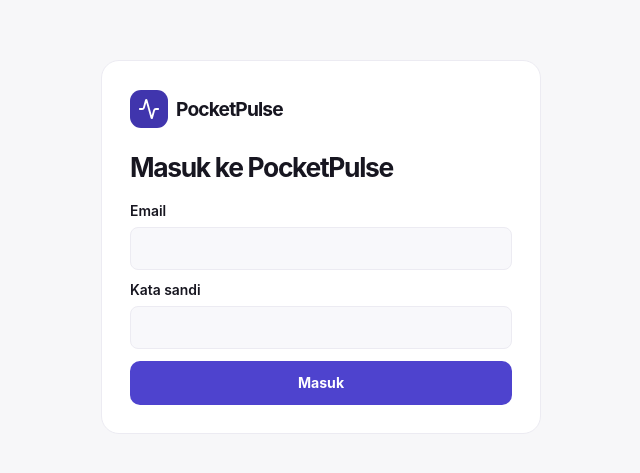
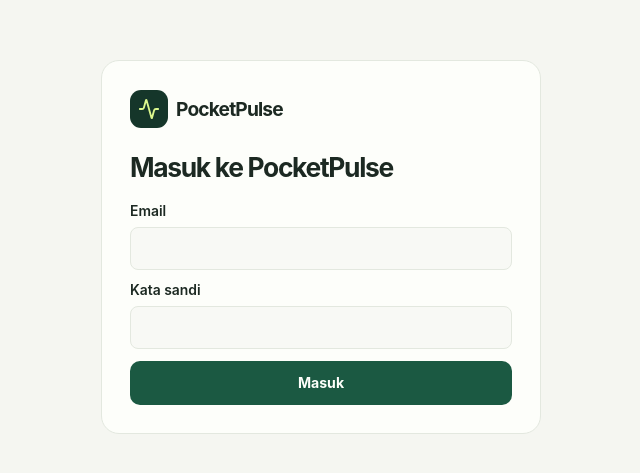
Before and after one commit to RaphChristophr/PocketPulse, a React (Vite) app: page / in a window 1280 px wide. Shown: the part 153-626 px from the top of the page, without its empty margins (319-959 px from the left). Built offline with nearby package versions, Linux system fonts and the light colour scheme; no server answers.

Commit message:
Restore PocketPulse green palette

```diff
--- a/index.html
+++ b/index.html
@@ -3,7 +3,7 @@
   <head>
     <meta charset="UTF-8" />
     <meta name="viewport" content="width=device-width, initial-scale=1, viewport-fit=cover" />
-    <meta name="theme-color" content="#f7f7f9" />
+    <meta name="theme-color" content="#f6f7f2" />
     <link rel="icon" href="/icon-192.png" />
     <link rel="apple-touch-icon" href="/icon-192.png" />
     <meta name="description" content="Catat transaksi dan pantau budget mingguan serta periode gajian." />
--- a/src/styles.css
+++ b/src/styles.css
@@ -1,21 +1,21 @@
 :root {
   --font: "Avenir Next", Inter, ui-sans-serif, system-ui, sans-serif;
-  --canvas: #f7f7f9;
-  --paper: #ffffff;
-  --wash: #f8f8fb;
-  --ink: #171620;
-  --muted: #605e6c;
-  --line: #ecebf2;
-  --accent: #4e43ce;
-  --accent-deep: #4035ad;
-  --accent-light: #eeecfc;
-  --accent-bright: #ffffff;
-  --on-dark: #ffffff;
-  --dark-muted: #eeeaff;
+  --canvas: #f5f6f1;
+  --paper: #fdfefa;
+  --wash: #f8f9f5;
+  --ink: #1c2922;
+  --muted: #57645d;
+  --line: #e3e8df;
+  --accent: #1b5942;
+  --accent-deep: #15362a;
+  --accent-light: #e9f2ea;
+  --accent-bright: #dcf88e;
+  --on-dark: #f5f8ed;
+  --dark-muted: #c2d4c7;
   --danger: #a0372b;
   --danger-bg: #fff0ed;
-  --shadow: #38317425;
-  --overlay: #201b4668;
+  --shadow: #182e2520;
+  --overlay: #16292168;
   --tone-jade: #206148; --soft-jade: #e9f3ea;
   --tone-orange: #a24d21; --soft-orange: #f9eee3;
   --tone-blue: #375c90; --soft-blue: #eaf0f8;
@@ -188,13 +188,13 @@ p { line-height: 1.5; }
   .topbar { min-height: 57px; padding-top: env(safe-area-inset-top, 0px); }
   .mobile-brand { display: inline-flex; font-size: 1.03rem; align-self: auto; }
   .mobile-brand .brand-mark { width: 32px; height: 32px; border-radius: 8px; }
-  .main-nav { position: fixed; inset: auto 0 0; z-index: 2; margin: 0; display: grid; grid-template-columns: repeat(2, minmax(0, 1fr)) 64px repeat(2, minmax(0, 1fr)); grid-template-rows: 53px; background: rgb(255 255 255 / 96%); border-top: 1px solid var(--line); box-shadow: 0 -5px 20px rgb(35 29 78 / 5%); padding: 4px max(4px, env(safe-area-inset-right, 0px)) max(4px, env(safe-area-inset-bottom, 0px)) max(4px, env(safe-area-inset-left, 0px)); gap: 0; }
+  .main-nav { position: fixed; inset: auto 0 0; z-index: 2; margin: 0; display: grid; grid-template-columns: repeat(2, minmax(0, 1fr)) 64px repeat(2, minmax(0, 1fr)); grid-template-rows: 53px; background: color-mix(in srgb, var(--paper) 96%, transparent); border-top: 1px solid var(--line); box-shadow: 0 -5px 20px color-mix(in srgb, var(--ink) 5%, transparent); padding: 4px max(4px, env(safe-area-inset-right, 0px)) max(4px, env(safe-area-inset-bottom, 0px)) max(4px, env(safe-area-inset-left, 0px)); gap: 0; }
   .main-nav a { flex-direction: column; justify-content: center; font-size: .72rem; min-height: 49px; padding: 4px 0; gap: 4px; }
   .main-nav a[aria-current="page"] { background: transparent; }
   .main-nav .nav-budget { grid-column: 4; }
   .main-nav .nav-pengaturan { grid-column: 5; }
   .main-nav .nav-riwayat { display: none; }
-  .quick-add { grid-area: 1 / 3; justify-self: center; align-self: start; margin-top: -23px; display: grid; place-items: center; width: 58px; height: 58px; border: 0; border-radius: 50%; color: white; background: var(--violet-button); box-shadow: 0 5px 15px #4d43d454; }
+  .quick-add { grid-area: 1 / 3; justify-self: center; align-self: start; margin-top: -23px; display: grid; place-items: center; width: 58px; height: 58px; border: 0; border-radius: 50%; color: var(--on-dark); background: var(--action-gradient); box-shadow: 0 5px 15px var(--shadow); }
   .content { padding-top: 20px; padding-bottom: calc(128px + env(safe-area-inset-bottom, 0px)); }
   .page-title { margin-bottom: 16px; }
   .page-title h1 { font-size: 1.8rem; }
@@ -249,32 +249,33 @@ p { line-height: 1.5; }
 .sync-status p { color: var(--muted); font-size: .87rem; }
 
 :root {
-  --violet-hero: radial-gradient(ellipse at 77% 24%, #9894ff80, transparent 46%), radial-gradient(ellipse at 0% 62%, #8981ff75, transparent 60%), linear-gradient(143deg, #5548db, #7169e9 62%, #5c51dd);
-  --violet-button: linear-gradient(145deg, #7970ed, #5246d8);
+  --hero-gradient: radial-gradient(ellipse at 77% 24%, #41645380, transparent 55%), linear-gradient(143deg, var(--accent-deep), #294e3d);
+  --action-gradient: linear-gradient(145deg, var(--accent), var(--accent-deep));
   --sheet-radius: 26px;
 }
 
 .spending-home, .spending-insight { max-width: 1000px; margin-inline: auto; }
-.spending-hero { color: white; background: var(--violet-hero); padding: 18px 20px 23px; text-align: center; border-radius: var(--sheet-radius); }
+.spending-hero { color: var(--on-dark); background: var(--hero-gradient); padding: 18px 20px 23px; text-align: center; border-radius: var(--sheet-radius); }
 .hero-toolbar { display: grid; grid-template-columns: 44px minmax(0, 1fr) 44px; gap: 8px; align-items: center; margin-bottom: 22px; }
-.hero-icon { position: relative; display: grid; place-items: center; width: 44px; height: 44px; border-radius: 50%; background: rgb(255 255 255 / 18%); color: white; font-weight: 700; }
+.hero-icon { position: relative; display: grid; place-items: center; width: 44px; height: 44px; border-radius: 50%; background: rgb(255 255 255 / 18%); color: var(--on-dark); font-weight: 700; }
 .hero-demo { position: absolute; bottom: -5px; border-radius: 10px; padding: 1px 5px; background: var(--paper); color: var(--accent-deep); font-size: .62rem; }
+.hero-icon > svg { color: var(--accent-bright); }
 .hero-icon:hover, .spending-hero .icon-button:hover { background: rgb(255 255 255 / 28%); }
 .spending-period { width: fit-content; max-width: 100%; border-radius: 50px; gap: 0; }
 .spending-period .icon-button { border-radius: 50%; width: 35px; height: 40px; flex: none; }
 .spending-period > span { display: block; white-space: normal; text-align: center; font-size: .79rem; }
-.spending-hero .spending-period { justify-self: center; color: white; background: rgb(255 255 255 / 17%); border-color: transparent; }
+.spending-hero .spending-period { justify-self: center; color: var(--on-dark); background: rgb(255 255 255 / 17%); border-color: transparent; }
 .spending-hero :is(a, button):focus-visible, .transaction-dialog .dialog-heading button:focus-visible,
-.transaction-amount :is(button, input):focus-visible { outline-color: white; }
+.transaction-amount :is(button, input):focus-visible { outline-color: var(--on-dark); }
 .spending-hero h1 { font-size: 1rem; font-weight: 620; letter-spacing: 0; }
 .hero-amount { font-size: clamp(2.45rem, 10.5vw, 4.1rem); line-height: 1.08; font-weight: 760; letter-spacing: -.045em; margin: 9px 0; font-variant-numeric: tabular-nums; overflow-wrap: anywhere; }
-.hero-budget { font-size: .82rem; color: #f0edff; padding-inline: 5px; }
-.hero-metrics { display: grid; grid-template-columns: repeat(3, minmax(0, 1fr)); margin-top: 16px; padding: 14px 2px; border-radius: 21px; background: rgb(59 41 181 / 26%); }
+.hero-budget { font-size: .82rem; color: var(--dark-muted); padding-inline: 5px; }
+.hero-metrics { display: grid; grid-template-columns: repeat(3, minmax(0, 1fr)); margin-top: 16px; padding: 14px 2px; border-radius: 21px; background: #15362a66; }
 .hero-metrics > div { display: flex; flex-direction: column; gap: 5px; padding-inline: 6px; align-items: center; overflow-wrap: anywhere; }
 .hero-metrics > div + div { border-left: 1px solid rgb(255 255 255 / 24%); }
-.hero-metrics span, .hero-metrics small { font-size: .72rem; color: #f0edff; }
+.hero-metrics span, .hero-metrics small { font-size: .72rem; color: var(--dark-muted); }
 .hero-metrics strong { font-size: clamp(.9rem, 4vw, 1.35rem); font-variant-numeric: tabular-nums; }
-.desktop-compose { margin-top: 15px; background: white; color: var(--accent-deep); border-radius: 50px; }
+.desktop-compose { margin-top: 15px; background: var(--paper); color: var(--accent-deep); border-radius: 50px; }
 
 .spending-home-body { display: grid; grid-template-columns: minmax(0, 1.25fr) minmax(0, 1fr); gap: 18px; margin-top: 18px; align-items: start; }
 .spending-home-body .panel, .spending-insight .panel { border-radius: 18px; }
@@ -306,7 +307,7 @@ p { line-height: 1.5; }
 .trend-hit { position: absolute; inset: 0; display: flex; }
 .trend-hit button { flex: 1; min-width: 0; border: 0; background: transparent; padding: 0; border-radius: 6px; }
 .trend-hit button:focus-visible { position: relative; z-index: 1; outline-offset: -1px; }
-.trend-hit button[aria-pressed="true"] { background: rgb(95 78 224 / 7%); }
+.trend-hit button[aria-pressed="true"] { background: color-mix(in srgb, var(--accent) 7%, transparent); }
 .trend-dates { display: flex; justify-content: space-between; gap: 6px; margin-top: 5px; color: var(--muted); font-size: .72rem; }
 .chart-detail { margin-top: 8px; font-size: .82rem; }
 
@@ -314,12 +315,12 @@ p { line-height: 1.5; }
 .insight-title { display: flex; align-items: center; justify-content: space-between; gap: 14px; }
 .insight-title h1 { font-size: 1.75rem; }
 .insight-title p { text-align: right; font-size: .85rem; color: var(--muted); }
-.insight-ranges { border: 0; border-radius: 40px; background: #ececf1; gap: 2px; }
+.insight-ranges { border: 0; border-radius: 40px; background: var(--line); gap: 2px; }
 .insight-ranges button { flex: 1; border-radius: 40px; padding-inline: 5px; font-size: .8rem; }
 .insight-ranges button[aria-pressed="true"] { color: var(--ink); }
 .insight-total { font-size: clamp(1.95rem, 8vw, 2.8rem); line-height: 1.13; letter-spacing: -.04em; }
 .insight-range-label { display: flex; align-items: center; justify-content: space-between; gap: 8px; margin-top: 8px; color: var(--muted); font-size: .82rem; }
-.insight-change { border-radius: 20px; background: #e9f7ed; color: #286840; padding: 4px 8px; flex: none; }
+.insight-change { border-radius: 20px; background: var(--accent-light); color: var(--accent); padding: 4px 8px; flex: none; }
 .insight-change[data-increase="true"] { background: var(--danger-bg); color: var(--danger); }
 .insight-trend .trend-plot { height: 128px; }
 .insight-breakdown h2 { margin-bottom: 8px; }
@@ -331,33 +332,33 @@ p { line-height: 1.5; }
 .insight-line .glyph, .insight-goal .glyph { width: 26px; height: 27px; background: transparent; }
 .insight-goal small { color: var(--muted); font-weight: 400; }
 
-.transaction-dialog { width: min(calc(100% - 30px), 510px); border: 0; border-radius: var(--sheet-radius); background-color: var(--canvas); background-image: var(--violet-hero); background-size: 100% calc(215px + env(safe-area-inset-top, 0px)); background-repeat: no-repeat; overscroll-behavior: contain; }
-.transaction-dialog .dialog-heading { min-height: 64px; position: relative; justify-content: center; padding: 9px 54px; color: white; border: 0; }
+.transaction-dialog { width: min(calc(100% - 30px), 510px); border: 0; border-radius: var(--sheet-radius); background-color: var(--canvas); background-image: var(--hero-gradient); background-size: 100% calc(215px + env(safe-area-inset-top, 0px)); background-repeat: no-repeat; overscroll-behavior: contain; }
+.transaction-dialog .dialog-heading { min-height: 64px; position: relative; justify-content: center; padding: 9px 54px; color: var(--on-dark); border: 0; }
 .transaction-dialog .dialog-heading h2 { font-size: 1.03rem; }
 .transaction-dialog .dialog-heading button { position: absolute; left: 14px; border-radius: 50%; background: rgb(255 255 255 / 18%); }
 .transaction-dialog form { padding: 0; }
 .transaction-dialog .fields { gap: 0; }
-.transaction-amount { color: white; padding: 10px 18px 19px; }
+.transaction-amount { color: var(--on-dark); padding: 10px 18px 19px; }
 .transaction-amount > .field > span { text-align: center; font-weight: 540; }
 .transaction-amount .money-input { justify-content: center; gap: 4px; }
-.transaction-amount .money-input .amount-prefix, .transaction-amount .money-input input:not([type="hidden"]) { font-size: clamp(1.85rem, 8.5vw, 3rem); color: white; font-weight: 750; line-height: 1.15; letter-spacing: -.04em; }
+.transaction-amount .money-input .amount-prefix, .transaction-amount .money-input input:not([type="hidden"]) { font-size: clamp(1.85rem, 8.5vw, 3rem); color: var(--on-dark); font-weight: 750; line-height: 1.15; letter-spacing: -.04em; }
 .transaction-amount .money-input input:not([type="hidden"]) { field-sizing: content; width: auto; min-width: 1.5ch; max-width: calc(100% - 110px); padding: 3px; background: transparent; border: 0; }
-.transaction-amount input::placeholder { color: #f0edff; opacity: 1; }
-.transaction-amount .money-input button { color: white; background: rgb(255 255 255 / 15%); border: 0; border-radius: 50px; padding-inline: 10px; margin-left: 5px; }
+.transaction-amount input::placeholder { color: var(--dark-muted); opacity: 1; }
+.transaction-amount .money-input button { color: var(--on-dark); background: rgb(255 255 255 / 15%); border: 0; border-radius: 50px; padding-inline: 10px; margin-left: 5px; }
 .transaction-sheet { display: grid; gap: 14px; padding: 14px 15px 16px; background: var(--canvas); border-radius: var(--sheet-radius) var(--sheet-radius) 0 0; }
 .transaction-sheet h3 { margin: 0; }
-.transaction-sheet .segmented { border-radius: 25px; background: #ececf1; }
+.transaction-sheet .segmented { border-radius: 25px; background: var(--line); }
 .transaction-sheet .segmented button { border-radius: 22px; padding-inline: 5px; font-size: .79rem; }
 .category-choice { margin: 0; padding: 0; border: 0; min-inline-size: 0; }
 .category-choice legend { font-size: 1.07rem; font-weight: 700; padding: 0; margin-bottom: 8px; }
 .category-grid { display: grid; grid-template-columns: repeat(3, minmax(0, 1fr)); gap: 8px; }
-.category-grid label { position: relative; cursor: pointer; display: flex; flex-direction: column; justify-content: center; align-items: center; gap: 3px; min-width: 0; min-height: 72px; padding: 7px 3px; border-radius: 15px; border: 1px solid var(--line); background: white; overflow-wrap: anywhere; text-align: center; color: var(--muted); font-size: .84rem; }
+.category-grid label { position: relative; cursor: pointer; display: flex; flex-direction: column; justify-content: center; align-items: center; gap: 3px; min-width: 0; min-height: 72px; padding: 7px 3px; border-radius: 15px; border: 1px solid var(--line); background: var(--paper); overflow-wrap: anywhere; text-align: center; color: var(--muted); font-size: .84rem; }
 .category-grid label .glyph { width: 27px; height: 28px; background: transparent; }
-.category-grid label:has(:checked) { border-color: #8c82e9; background: var(--accent-light); color: var(--accent-deep); font-weight: 650; }
+.category-grid label:has(:checked) { border-color: var(--accent); background: var(--accent-light); color: var(--accent-deep); font-weight: 650; }
 .category-grid label:has(:focus-visible) { outline: 2px solid var(--accent); outline-offset: 2px; }
 .category-grid input { position: absolute; opacity: 0; width: 1px; height: 1px; }
 .transaction-sheet .field > span:first-child { color: var(--muted); font-weight: 540; }
-.transaction-sheet .field input:not([type="hidden"]), .transaction-sheet .visual-picker { background: white; border-radius: 20px; }
+.transaction-sheet .field input:not([type="hidden"]), .transaction-sheet .visual-picker { background: var(--paper); border-radius: 20px; }
 .transaction-sheet .field input:not([type="hidden"]) { padding-inline: 10px; min-height: 46px; }
 .transaction-sheet .visual-picker[open] { border-radius: 15px; overflow: hidden; }
 .transaction-sheet .visual-picker summary { gap: 5px; font-size: .83rem; }
@@ -365,7 +366,7 @@ p { line-height: 1.5; }
 .transaction-details > .field:only-child { grid-column: 1 / -1; }
 .transaction-dialog .form-error { margin: 0; border-radius: 0; }
 .transaction-dialog .dialog-actions { margin: 0; padding: 3px 15px 16px; background: var(--canvas); }
-.transaction-dialog .dialog-actions .primary { flex: 1; border-radius: 28px; background: var(--violet-button); min-height: 48px; box-shadow: 0 5px 12px #5345c92b; }
+.transaction-dialog .dialog-actions .primary { flex: 1; border-radius: 28px; background: var(--action-gradient); min-height: 48px; box-shadow: 0 5px 12px var(--shadow); }
 .transaction-dialog .dialog-actions .danger { border-radius: 28px; }
 
 @media (max-width: 760px) {
--- a/vite.config.ts
+++ b/vite.config.ts
@@ -11,8 +11,8 @@ export default defineConfig({
       short_name: 'PocketPulse',
       description: 'Catatan keuangan dan budget pribadi',
       lang: 'id',
-      theme_color: '#f7f7f9',
-      background_color: '#f7f7f9',
+      theme_color: '#f6f7f2',
+      background_color: '#f6f7f2',
       display: 'standalone',
       icons: [
         { src: '/icon-192.png', sizes: '192x192', type: 'image/png' },
```
Also changed, not shown: 2 other files (tests, documents, lock files or other folders).
